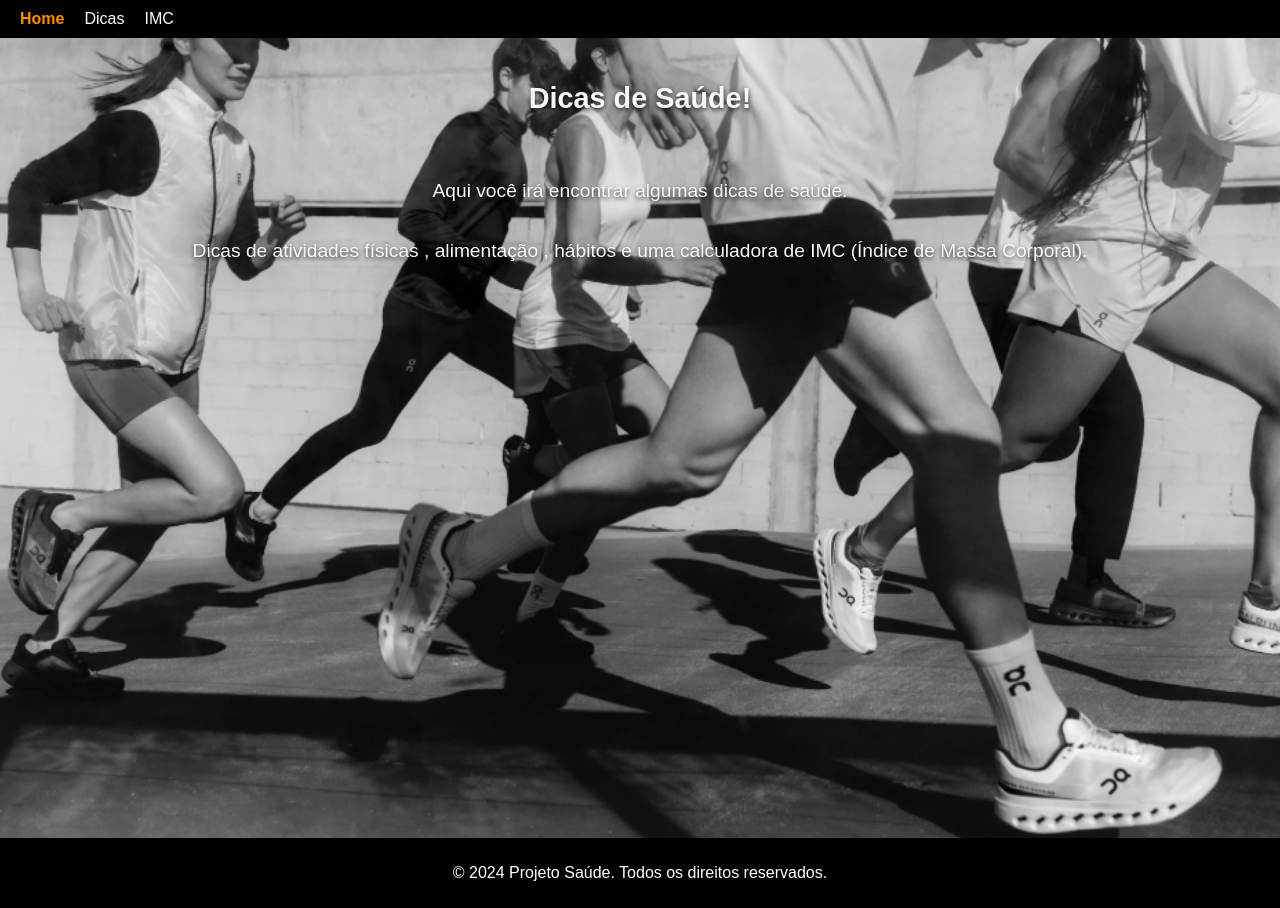
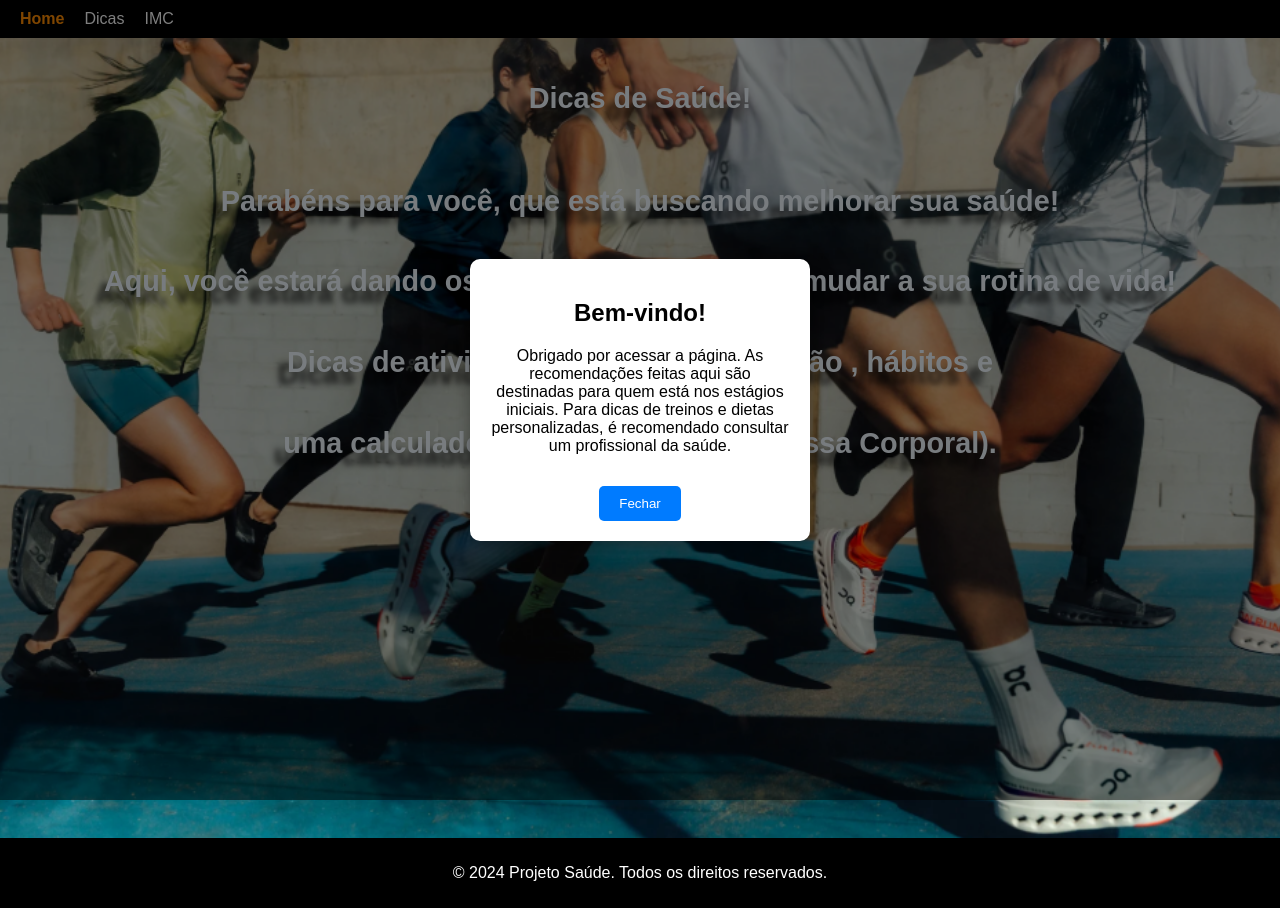
Before and after one commit to ggbtunga/Projeto-Saude, a plain HTML site: page pages/index.html in a window 1280 px wide. Drawn offline with Linux system fonts and the light colour scheme.

Commit message:
Adicionado popup;adicionado textos e decoração

```diff
--- a/pages/index.html
+++ b/pages/index.html
@@ -16,13 +16,22 @@
         </ul>
     </nav>
 </header>
-
+<!-- Popup -->
+<div class="popup-overlay" id="popup">
+    <div class="popup-content">
+        <h2>Bem-vindo!</h2>
+        <p>Obrigado por acessar a página. As recomendações feitas aqui são destinadas para quem está nos estágios iniciais. Para dicas de treinos e dietas personalizadas, é recomendado consultar um profissional da saúde.</p>
+        <button id="closePopup">Fechar</button>
+    </div>
+</div>
 <main class="content">
     <section class="image-section">
         <h1>Dicas de Saúde!</h1>
         <br>
-        <p>Aqui você irá encontrar algumas dicas de saúde.</p>
-        <p>Dicas de atividades físicas , alimentação , hábitos e uma calculadora de IMC (Índice de Massa Corporal).</p>
+        <h2>Parabéns para você, que está buscando melhorar sua saúde!</h2>
+        <h2>Aqui, você estará dando os primeiros passos para mudar a sua rotina de vida!</h2>
+        <h2>Dicas de atividades físicas , alimentação , hábitos e </h2>
+        <h2>uma calculadora de IMC (Índice de Massa Corporal).</h2>
     </section>
 </main>
 
@@ -31,5 +40,6 @@
 <footer class="footer">
     <p>&copy; 2024 Projeto Saúde. Todos os direitos reservados.</p>
 </footer>
+<script src="../script.js"></script>
 </body>
 </html>
--- a/script.js
+++ b/script.js
@@ -1,3 +1,18 @@
+// Exibir o popup ao carregar a página
+window.addEventListener("load", function () {
+    const popup = document.getElementById("popup");
+    const closeButton = document.getElementById("closePopup");
+
+    // Ativar o popup
+    popup.classList.add("active");
+
+    // Fechar o popup ao clicar no botão
+    closeButton.addEventListener("click", function () {
+        popup.classList.remove("active");
+    });
+});
+
+
 document.getElementById("imcForm").addEventListener("submit", function(event) {
     event.preventDefault();
 
--- a/style/style.css
+++ b/style/style.css
@@ -45,6 +45,12 @@ body {
 .content {
     flex: 1;
 }
+.underline {
+    text-decoration: underline;
+    text-decoration-thickness: 2px; /* Define a espessura da linha */
+    text-underline-offset: 5px; /* Ajusta a distância entre o texto e a linha */
+    text-decoration-color: #FF8400FF; /* Define a cor da linha */
+}
 
 .image-section {
     height: 100vh;
@@ -52,12 +58,11 @@ body {
     background-size: cover; /* Garante que a imagem cubra toda a seção */
     background-position: center;
     background-repeat: no-repeat;
-    filter: grayscale(100%);
     display: flex;
     flex-direction: column;
     align-items: center;
     color: aliceblue;
-    text-shadow: 0 2px 4px rgba(0, 0, 0, 0.7);
+    text-shadow: -9px 12px 6px rgba(0, 0, 0, 0.8);
     padding-top: 20px; /* Espaço entre o topo da seção e o título */
     box-sizing: border-box; /* Inclui o padding no cálculo do tamanho */
     justify-content: flex-start; /* Posiciona o conteúdo no início da seção */
@@ -128,3 +133,50 @@ button:hover {
     bottom: 0;
     width: 100%;
 }
+
+.popup-overlay {
+    position: fixed;
+    top: 0;
+    left: 0;
+    width: 100%;
+    height: 100%;
+    background: rgba(0, 0, 0, 0.5);
+    display: flex;
+    justify-content: center;
+    align-items: center;
+    z-index: 1000;
+    visibility: hidden;
+    opacity: 0;
+    transition: visibility 0s, opacity 0.3s;
+}
+
+/* Estilização do conteúdo do popup */
+.popup-content {
+    background: white;
+    padding: 20px;
+    border-radius: 10px;
+    text-align: center;
+    width: 300px;
+    box-shadow: 0 5px 15px rgba(0, 0, 0, 0.3);
+}
+
+/* Botão para fechar o popup */
+.popup-content button {
+    margin-top: 15px;
+    padding: 10px 20px;
+    background-color: #007bff;
+    color: white;
+    border: none;
+    border-radius: 5px;
+    cursor: pointer;
+}
+
+.popup-content button:hover {
+    background-color: #0056b3;
+}
+
+/* Exibir o popup */
+.popup-overlay.active {
+    visibility: visible;
+    opacity: 1;
+}
```
Also changed, not shown: pages/dicas.html (+19 -19 lines), pages/imc.html (+9 -1 lines).
